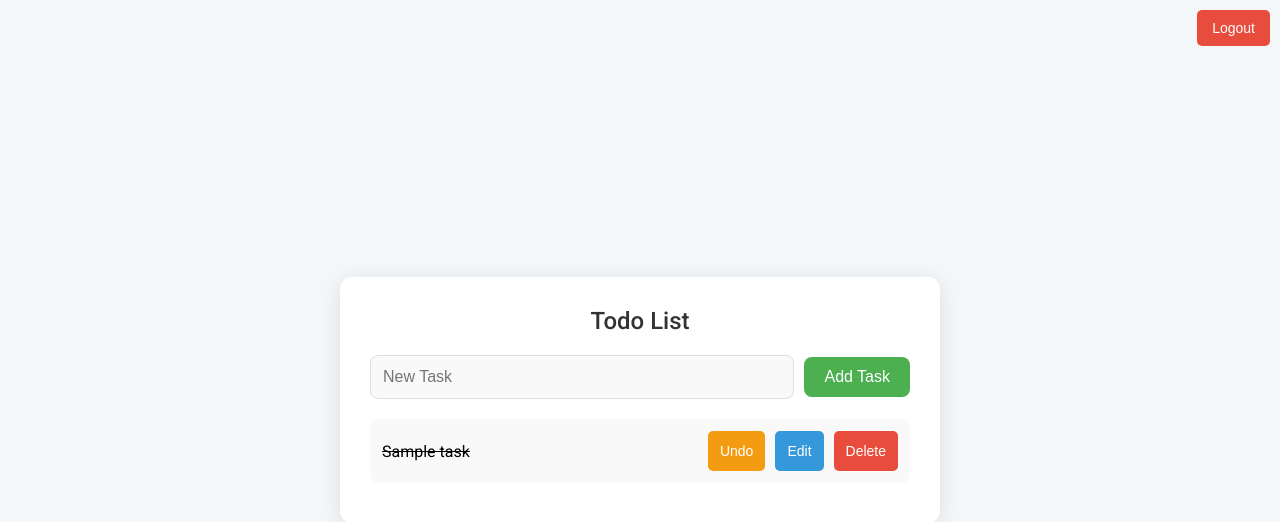
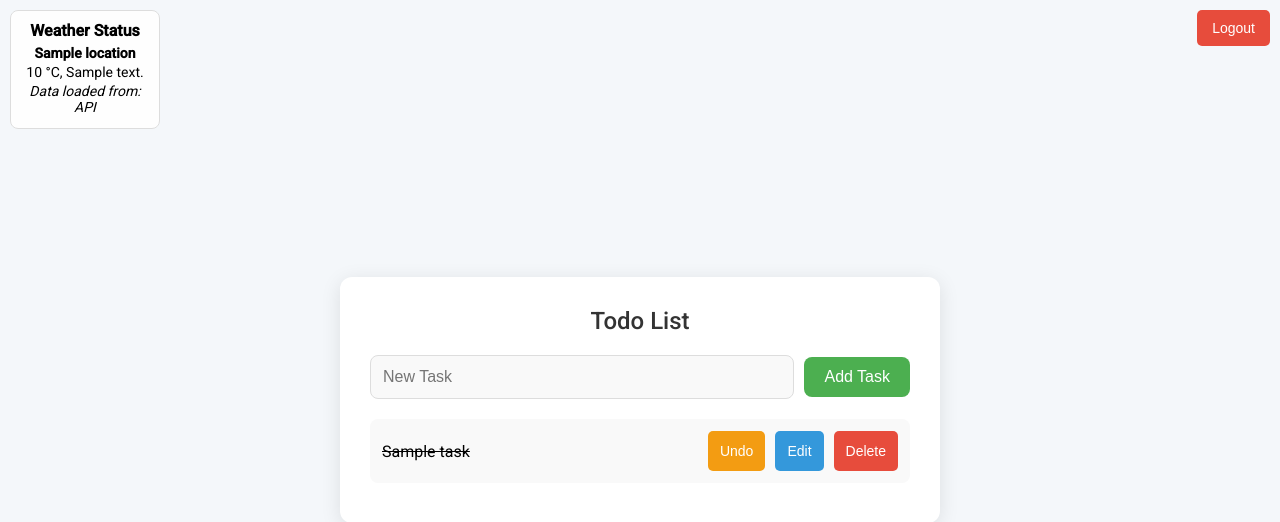
Before and after one commit to MahdiGhanbarpour/Django-ToDo-App, a Django app: page / in a window 1280 px wide. Shown: the top 522 px of the page. Run offline with Django 3.2, Linux system fonts and the light colour scheme; a user stored in the database is signed in; tables that the repository leaves empty hold one stand-in row (values such as "Sample post"); a database or web service that is not in the repository returns one stand-in record (values such as "Sample title"); data that the repository does not hold is empty; parts of the project's set-up code (start-up, migrations or seed data) failed here and were passed over.

Commit message:
Caching weather api data

```diff
--- a/core/todo/static/todo/base.css
+++ b/core/todo/static/todo/base.css
@@ -186,3 +186,26 @@ ul li.completed span {
 .delete-btn:hover {
     background-color: #c0392b;
 }
+
+.weather-container {
+    position: fixed;
+    top: 10px;
+    left: 10px;
+    background-color: #fefefe;
+    padding: 10px;
+    border-radius: 8px;
+    width: 150px;
+    font-size: 14px;
+    text-align: center;
+    z-index: 1000;
+    border: 1px solid #ddd;
+}
+
+.weather-container h4 {
+    margin-bottom: 5px;
+    font-size: 16px;
+}
+
+.weather-container p {
+    margin: 3px 0;
+}
--- a/core/todo/templates/todo/index.html
+++ b/core/todo/templates/todo/index.html
@@ -13,6 +13,13 @@
         {% csrf_token %}
         <button type="submit" class="logout-btn">Logout</button>
     </form>
+
+    <div class="weather-container">
+        <h4>Weather Status</h4>
+        <p><strong>{{ weather_data.location.name }}</strong></p>
+        <p>{{ weather_data.current.temp_c }} °C, {{ weather_data.current.condition.text }}</p>
+        <p><em>Data loaded from: {{ weather_data.source }}</em></p>
+    </div>
 
     <div class="todo-container">
         <h2>Todo List</h2>
--- a/core/todo/views.py
+++ b/core/todo/views.py
@@ -1,13 +1,15 @@
 from django.views.generic import ListView, CreateView, DeleteView, UpdateView
 from django.contrib.auth.mixins import LoginRequiredMixin
 from .models import Task
+from django.core.cache import cache
 from django.urls import reverse_lazy
+import requests
 
 
 # Create your views here.
 class TodoListView(LoginRequiredMixin, ListView):
     """
-    A view for showing list of tasks
+    A view for showing list of tasks and weather data
     """
 
     model = Task
@@ -16,6 +18,29 @@ class TodoListView(LoginRequiredMixin, ListView):
 
     def get_queryset(self):
         return Task.objects.filter(author=self.request.user)
+
+    def get_weather_data(self):
+        weather_data = cache.get("weather_data")
+
+        if not weather_data:
+            response = requests.get(
+                "http://api.weatherapi.com/v1/current.json?"
+                "key=778b31e7497747888dc100540230907&q=Bushehr&aqi=no"
+            )
+
+            if response.status_code == 200:
+                weather_data = response.json()
+                weather_data["source"] = "API"
+                cache.set("weather_data", weather_data, 1200)
+        else:
+            weather_data["source"] = "Cache"
+
+        return weather_data
+
+    def get_context_data(self, **kwargs):
+        context = super().get_context_data(**kwargs)
+        context["weather_data"] = self.get_weather_data()
+        return context
 
 
 class TaskCreateView(LoginRequiredMixin, CreateView):
--- a/requirements.txt
+++ b/requirements.txt
@@ -24,3 +24,4 @@ Faker
 # Bacground proccess and cache
 celery
 redis
+django-redis
```
Also changed, not shown: core/core/settings.py (+11 -0 lines), core/todo/api/v1/views.py (+25 -0 lines).
